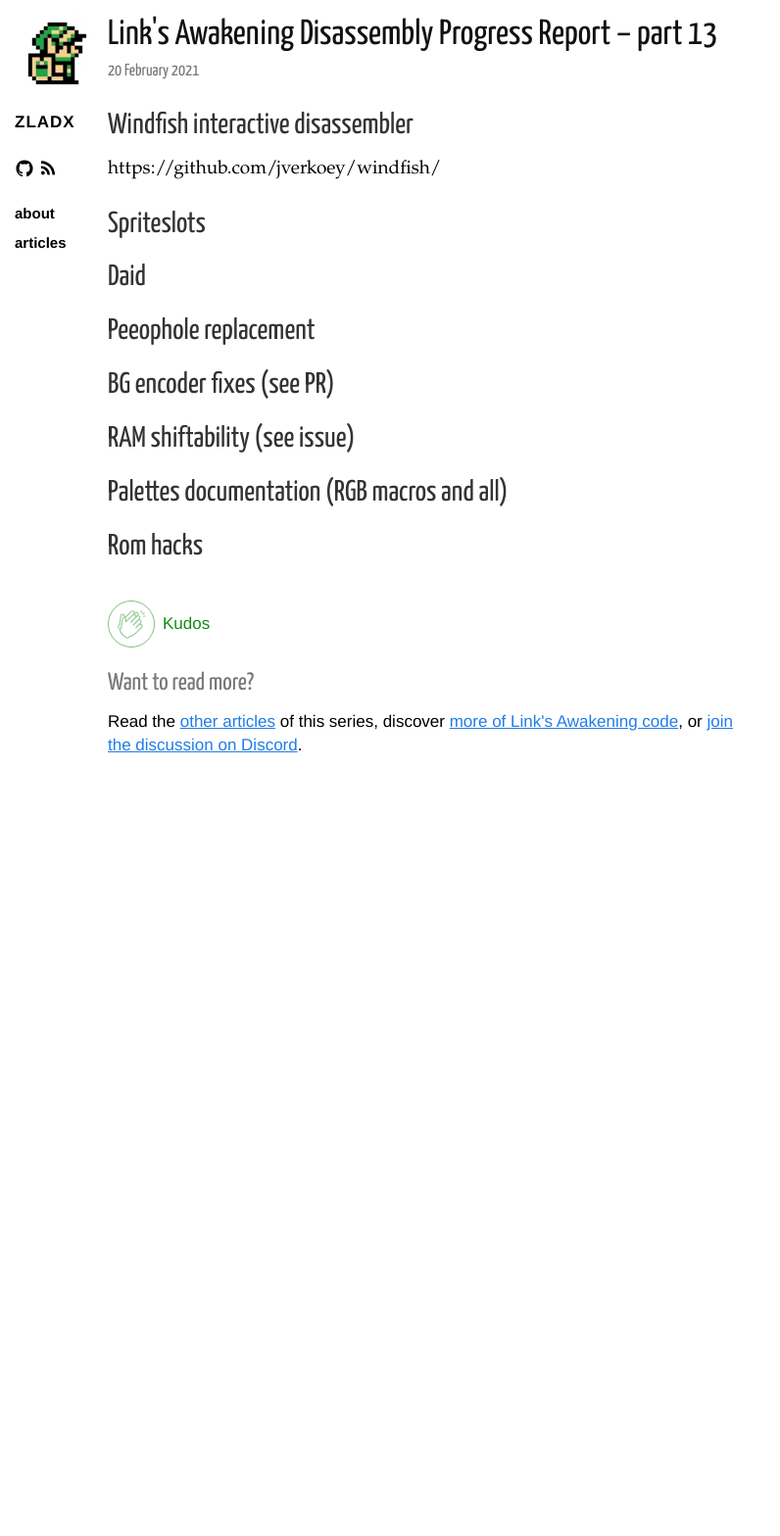
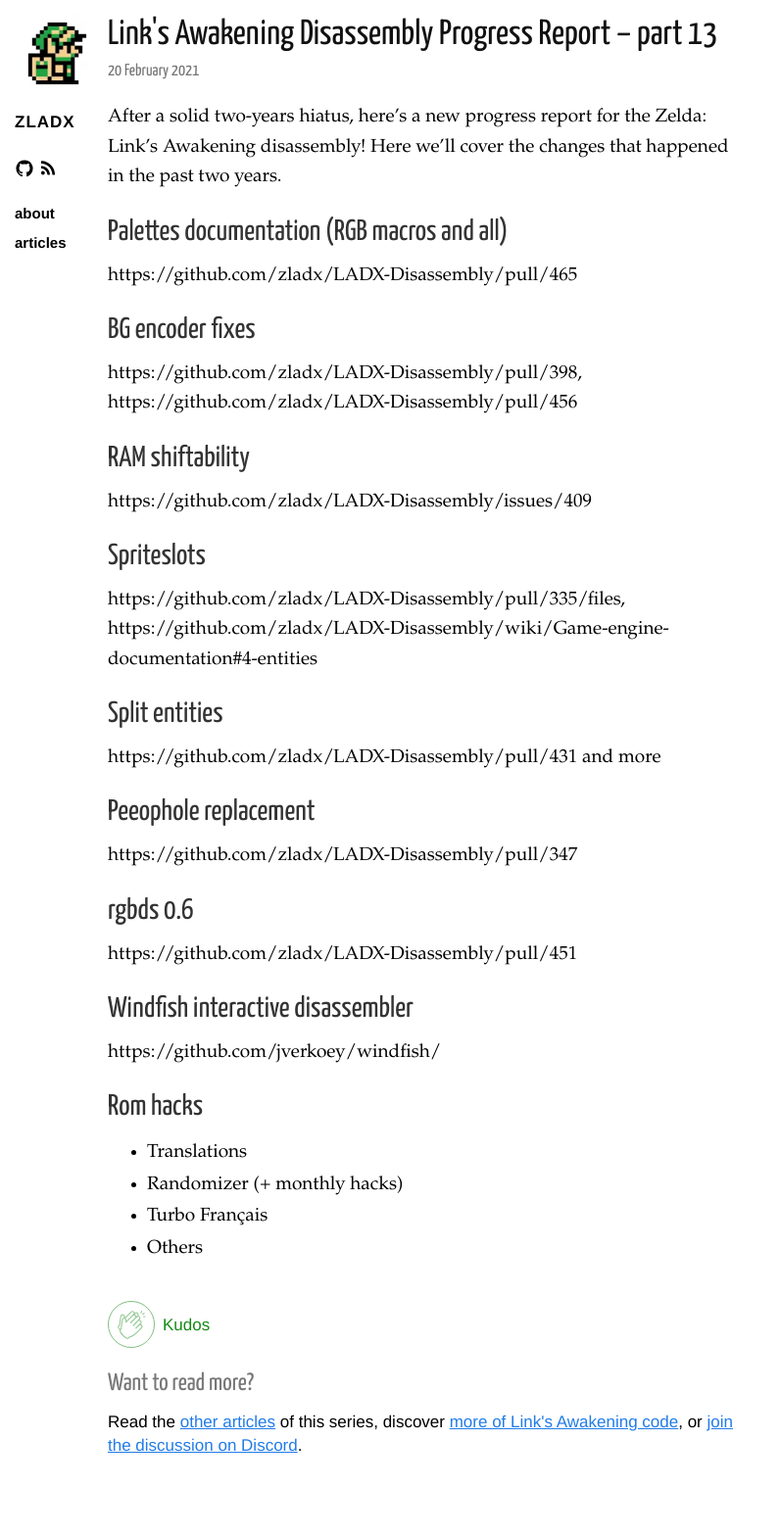
Before and after one commit to zladx/zladx.github.io, a Jekyll site: the page built from _posts/2023-03-29-links-awakening-disassembly-progress-report-part-13.md, in a window 1280 px wide. Shown: the whole page at 98% size, without its empty margins (0-796 px from the left). Built offline with Jekyll 4.4.1, drawn with Linux system fonts in a browser that asks for light colours; before the commit the page ends 900 px from its top, so only the background shows below that.

Commit message:
Add more items and links

```diff
--- a/_posts/2023-03-29-links-awakening-disassembly-progress-report-part-13.md
+++ b/_posts/2023-03-29-links-awakening-disassembly-progress-report-part-13.md
@@ -5,20 +5,44 @@
 lang: en
 ---
 
+After a solid two-years hiatus, here's a new progress report for the Zelda: Link’s Awakening disassembly! Here we’ll
+cover the changes that happened in the past two years.
+
+## Palettes documentation (RGB macros and all)
+
+https://github.com/zladx/LADX-Disassembly/pull/465
+
+## BG encoder fixes
+
+https://github.com/zladx/LADX-Disassembly/pull/398, https://github.com/zladx/LADX-Disassembly/pull/456
+
+## RAM shiftability
+
+https://github.com/zladx/LADX-Disassembly/issues/409
+
+## Spriteslots
+
+https://github.com/zladx/LADX-Disassembly/pull/335/files, https://github.com/zladx/LADX-Disassembly/wiki/Game-engine-documentation#4-entities
+
+## Split entities
+
+https://github.com/zladx/LADX-Disassembly/pull/431 and more
+
+## Peeophole replacement
+
+https://github.com/zladx/LADX-Disassembly/pull/347
+
+## rgbds 0.6
+
+https://github.com/zladx/LADX-Disassembly/pull/451
+
 ## Windfish interactive disassembler
 
 https://github.com/jverkoey/windfish/
 
-## Spriteslots
+## Rom hacks
 
-## Daid
-
-## Peeophole replacement
-
-## BG encoder fixes (see PR)
-
-## RAM shiftability (see issue)
-
-## Palettes documentation (RGB macros and all)
-
-## Rom hacks
+- Translations
+- Randomizer (+ monthly hacks)
+- Turbo Français
+- Others
```
